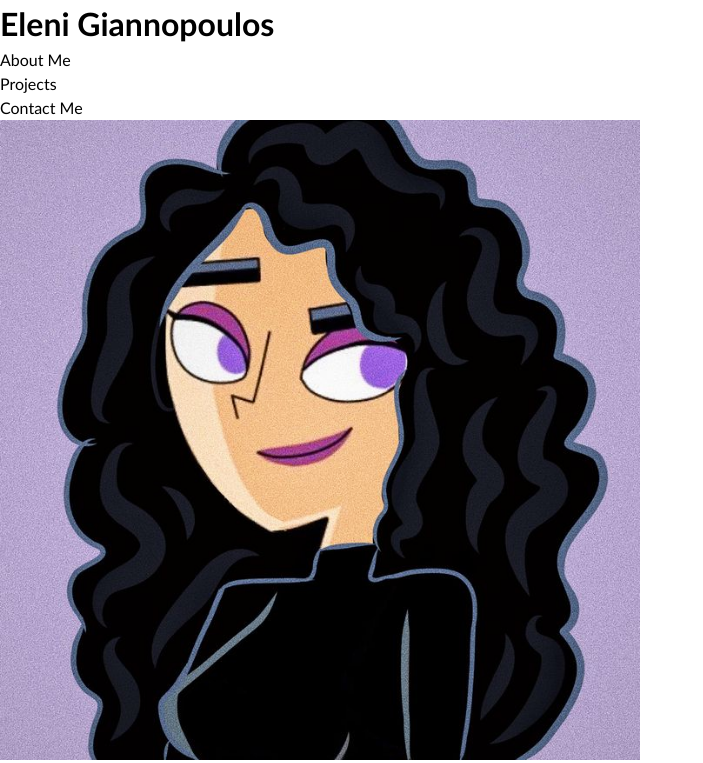
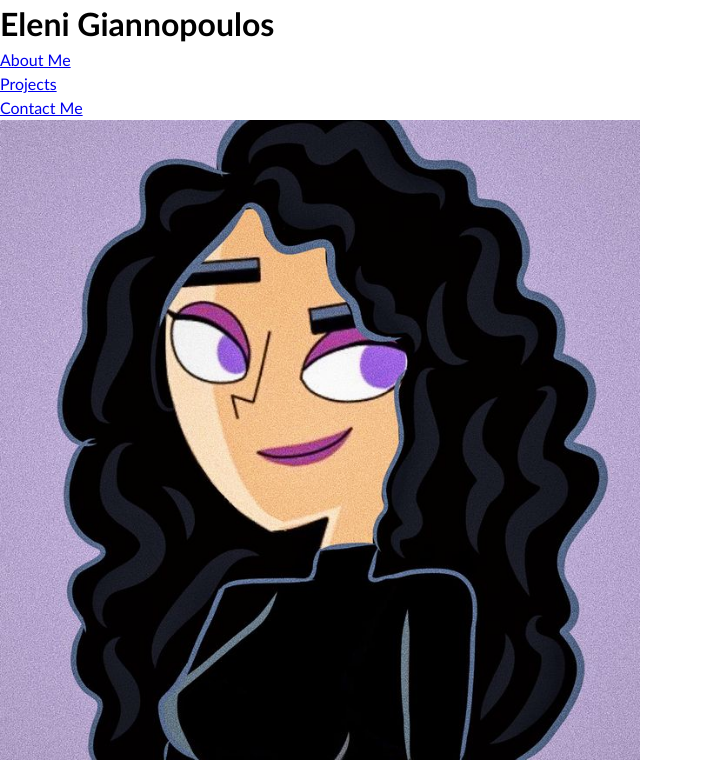
Before and after one commit to EleniMG/Portfolio, a plain HTML site: page starter/index.html in a window 1280 px wide. Shown: the top 763 px of the page, without its empty margins (0-703 px from the left). Drawn offline with Linux system fonts and the light colour scheme.

Commit message:
Adding anchor tags to nav bar

```diff
--- a/starter/index.html
+++ b/starter/index.html
@@ -16,9 +16,9 @@
   <header>
     <h1>Eleni Giannopoulos</h1>
     <nav>
-      <div class="nav-bar">About Me</div>
-      <div class="nav-bar">Projects</div>
-      <div class="nav-bar">Contact Me</div>
+      <div class="nav-bar"><a href="#about">About Me</a></div>
+      <div class="nav-bar"> <a href="#work">Projects</a></div>
+      <div class="nav-bar"> <a href="#contact">Contact Me</a></div>
     </nav>
     <img src="../images/curly-hair.jpg" alt="Cartoon woman with curly hair">
   </header>
```
